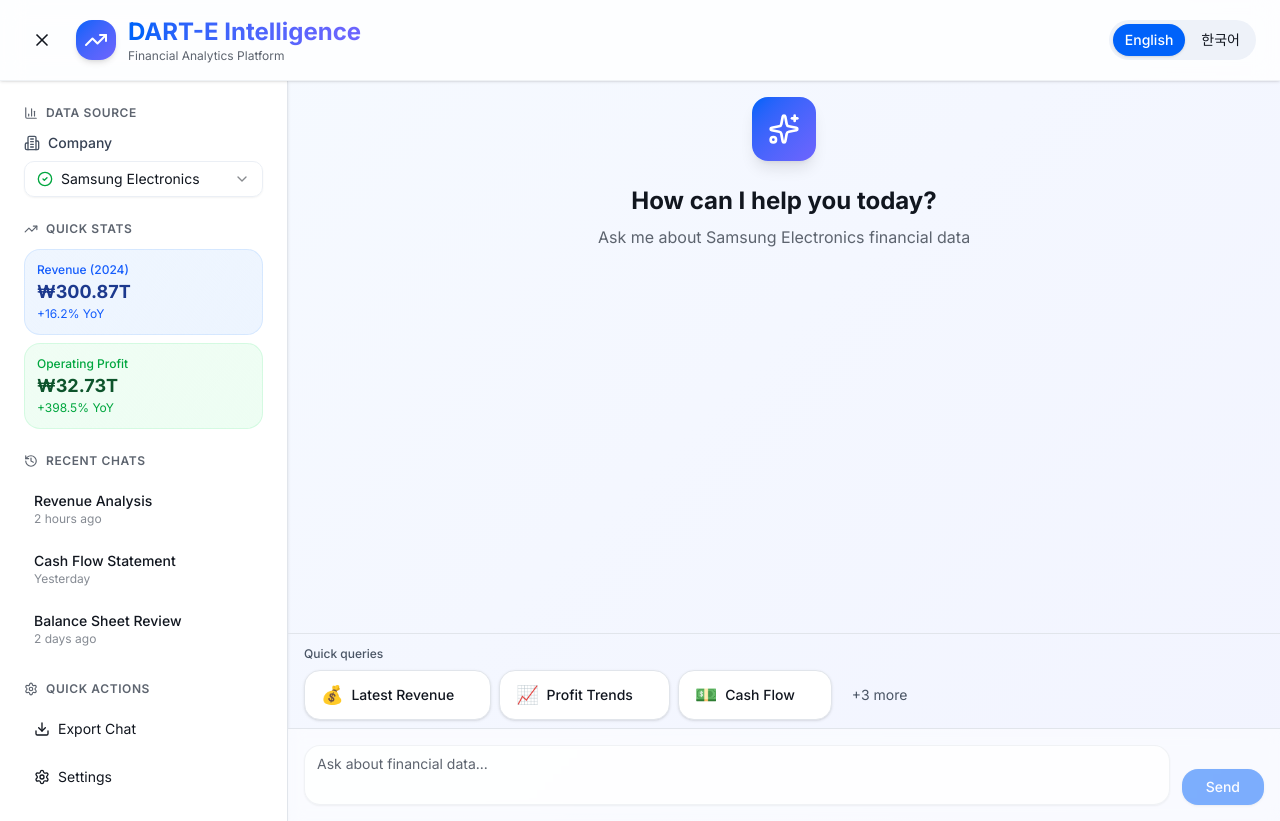
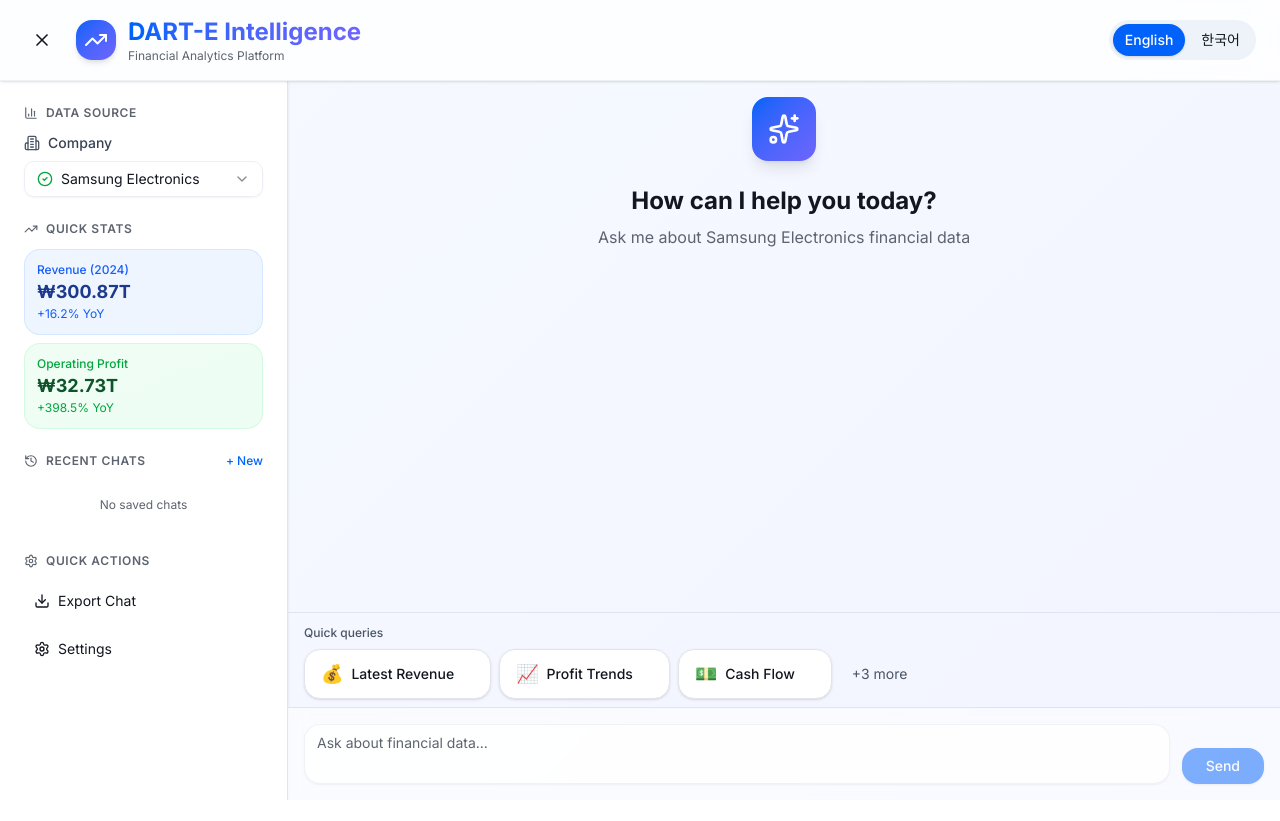
Before and after one commit to younggon0/dart-a, a Next.js app: page / in a window 1280 px wide. After the commit the page ends 800 px from the top, so only its background shows below. Built offline with nearby package versions, Linux system fonts and the light colour scheme.

Commit message:
UI improvement phase 5

```diff
--- a/app/page.tsx
+++ b/app/page.tsx
@@ -5,7 +5,8 @@ import ChatInterface from '@/components/chat/ChatInterface';
 import CompanySelector from '@/components/company/CompanySelector';
 import { SettingsModal } from '@/components/settings/SettingsModal';
 import { Button } from '@/components/ui/button';
-import { TrendingUp, Menu, X, History, BarChart3, FileText, Settings, Download } from 'lucide-react';
+import { TrendingUp, Menu, X, History, BarChart3, FileText, Settings, Download, Trash2 } from 'lucide-react';
+import { getChatHistory, deleteChatSession, formatRelativeTime, ChatSession } from '@/lib/chatHistory';
 
 export default function Home() {
   const [selectedCompany, setSelectedCompany] = useState<{ name: string; code: string } | null>(null);
@@ -13,8 +14,10 @@ export default function Home() {
   const [sidebarOpen, setSidebarOpen] = useState(true);
   const [messages, setMessages] = useState<any[]>([]);
   const [settingsOpen, setSettingsOpen] = useState(false);
+  const [chatHistory, setChatHistory] = useState<ChatSession[]>([]);
+  const [selectedSessionId, setSelectedSessionId] = useState<string | null>(null);
 
-  // Load messages from localStorage on mount
+  // Load messages and chat history on mount
   useEffect(() => {
     const storedMessages = localStorage.getItem('chatMessages');
     if (storedMessages) {
@@ -25,7 +28,56 @@ export default function Home() {
         console.error('Failed to load messages:', e);
       }
     }
+
+    // Load chat history
+    loadChatHistory();
+
+    // Refresh chat history periodically
+    const interval = setInterval(loadChatHistory, 5000); // Every 5 seconds
+
+    return () => clearInterval(interval);
   }, []);
+
+  const loadChatHistory = () => {
+    const history = getChatHistory();
+    setChatHistory(history);
+  };
+
+  const handleLoadSession = (sessionId: string) => {
+    console.log('Loading session:', sessionId);
+
+    // Toggle the selectedSessionId to force re-trigger the effect
+    setSelectedSessionId(null);
+    setTimeout(() => {
+      setSelectedSessionId(sessionId);
+    }, 10);
+  };
+
+  const handleDeleteSession = (sessionId: string, e: React.MouseEvent) => {
+    e.stopPropagation(); // Prevent triggering the load action
+    if (confirm(language === 'ko' ? '이 대화를 삭제하시겠습니까?' : 'Delete this chat?')) {
+      deleteChatSession(sessionId);
+      loadChatHistory();
+    }
+  };
+
+  const handleNewChat = () => {
+    // Clear messages
+    setMessages([]);
+    localStorage.removeItem('chatMessages');
+
+    // Generate new session ID
+    const newSessionId = crypto.randomUUID ? crypto.randomUUID() :
+      'xxxxxxxx-xxxx-4xxx-yxxx-xxxxxxxxxxxx'.replace(/[xy]/g, function(c) {
+        const r = Math.random() * 16 | 0;
+        const v = c === 'x' ? r : (r & 0x3 | 0x8);
+        return v.toString(16);
+      });
+    localStorage.setItem('chatSessionId', newSessionId);
+
+    // Clear selected session
+    setSelectedSessionId(null);
+  };
 
   // Export chat functionality
   const handleExportChat = () => {
@@ -151,23 +203,50 @@ export default function Home() {
 
               {/* Chat History Section */}
               <div>
-                <h3 className="text-xs font-semibold text-muted-foreground uppercase tracking-wider mb-3 flex items-center gap-2">
-                  <History className="h-3.5 w-3.5" />
-                  Recent Chats
-                </h3>
-                <div className="space-y-1">
-                  <button className="chat-history-item w-full text-left p-2.5 hover:bg-muted rounded-lg transition-colors text-sm text-muted-foreground">
-                    <div className="font-medium text-foreground truncate">Revenue Analysis</div>
-                    <div className="text-xs opacity-75">2 hours ago</div>
+                <div className="flex items-center justify-between mb-3">
+                  <h3 className="text-xs font-semibold text-muted-foreground uppercase tracking-wider flex items-center gap-2">
+                    <History className="h-3.5 w-3.5" />
+                    Recent Chats
+                  </h3>
+                  <button
+                    onClick={handleNewChat}
+                    className="text-xs text-primary hover:text-primary/80 font-medium"
+                  >
+                    + New
                   </button>
-                  <button className="chat-history-item w-full text-left p-2.5 hover:bg-muted rounded-lg transition-colors text-sm text-muted-foreground">
-                    <div className="font-medium text-foreground truncate">Cash Flow Statement</div>
-                    <div className="text-xs opacity-75">Yesterday</div>
-                  </button>
-                  <button className="chat-history-item w-full text-left p-2.5 hover:bg-muted rounded-lg transition-colors text-sm text-muted-foreground">
-                    <div className="font-medium text-foreground truncate">Balance Sheet Review</div>
-                    <div className="text-xs opacity-75">2 days ago</div>
-                  </button>
+                </div>
+                <div className="space-y-1 max-h-64 overflow-y-auto">
+                  {chatHistory.length === 0 ? (
+                    <div className="text-xs text-muted-foreground text-center py-4">
+                      {language === 'ko' ? '저장된 대화가 없습니다' : 'No saved chats'}
+                    </div>
+                  ) : (
+                    chatHistory.slice(0, 10).map((session) => (
+                      <div
+                        key={session.id}
+                        className="chat-history-item group relative"
+                      >
+                        <button
+                          onClick={() => handleLoadSession(session.id)}
+                          className="w-full text-left p-2.5 pr-8 hover:bg-muted rounded-lg transition-colors text-sm text-muted-foreground"
+                        >
+                          <div className="font-medium text-foreground truncate pr-2">
+                            {session.title}
+                          </div>
+                          <div className="text-xs opacity-75">
+                            {formatRelativeTime(session.timestamp, language)}
+                          </div>
+                        </button>
+                        <button
+                          onClick={(e) => handleDeleteSession(session.id, e)}
+                          className="absolute right-2 top-1/2 -translate-y-1/2 opacity-0 group-hover:opacity-100 transition-opacity p-1 hover:bg-destructive/10 rounded"
+                          title={language === 'ko' ? '삭제' : 'Delete'}
+                        >
+                          <Trash2 className="h-3 w-3 text-destructive" />
+                        </button>
+                      </div>
+                    ))
+                  )}
                 </div>
               </div>
 
@@ -203,6 +282,7 @@ export default function Home() {
           <ChatInterface
             language={language}
             onMessagesChange={setMessages}
+            loadSessionId={selectedSessionId}
           />
         </div>
       </div>
--- a/components/chat/ChatInterface.tsx
+++ b/components/chat/ChatInterface.tsx
@@ -9,6 +9,7 @@ import { Badge } from '@/components/ui/badge';
 import { ChevronRight, Sparkles, RefreshCw, User, Bot } from 'lucide-react';
 import { SourcePanel } from '@/components/sources/SourcePanel';
 import { SourceReference } from '@/types/source';
+import { saveChatSession, generateChatTitle, ChatSession } from '@/lib/chatHistory';
 
 interface Message {
   id: string;
@@ -28,6 +29,7 @@ interface QuickQuery {
 interface ChatInterfaceProps {
   language?: 'en' | 'ko';
   onMessagesChange?: (messages: Message[]) => void;
+  loadSessionId?: string | null;
 }
 
 const ENGLISH_QUERIES: QuickQuery[] = [
@@ -48,7 +50,11 @@ const KOREAN_QUERIES: QuickQuery[] = [
   { label: '연구개발비', query: '최근 연구개발비 투자 규모와 매출 대비 비율을 보여주세요', icon: '🔬' },
 ];
 
-export default function ChatInterface({ language = 'en', onMessagesChange }: ChatInterfaceProps) {
+export default function ChatInterface({
+  language = 'en',
+  onMessagesChange,
+  loadSessionId
+}: ChatInterfaceProps) {
   const [messages, setMessages] = useState<Message[]>([]);
   const [input, setInput] = useState('');
   const [isLoading, setIsLoading] = useState(false);
@@ -93,16 +99,60 @@ export default function ChatInterface({ language = 'en', onMessagesChange }: Cha
     }
   }, []);
 
-  // Save messages to localStorage whenever they change
+  // Handle loading a specific session
+  useEffect(() => {
+    if (loadSessionId) {
+      console.log('ChatInterface loading session:', loadSessionId);
+      const history = localStorage.getItem('chatHistory');
+      if (history) {
+        try {
+          const sessions = JSON.parse(history);
+          const session = sessions.find((s: ChatSession) => s.id === loadSessionId);
+          if (session) {
+            console.log('Found session, loading messages:', session.messages.length);
+            // Parse timestamps when loading from history
+            const messagesWithDates = session.messages.map((msg: any) => ({
+              ...msg,
+              timestamp: new Date(msg.timestamp)
+            }));
+            setMessages(messagesWithDates);
+            setSessionId(session.id);
+            localStorage.setItem('chatSessionId', session.id);
+            localStorage.setItem('chatMessages', JSON.stringify(session.messages));
+
+            // Clear input and reset UI
+            setInput('');
+            setShowAllQueries(false);
+          } else {
+            console.log('Session not found in history');
+          }
+        } catch (e) {
+          console.error('Failed to load session:', e);
+        }
+      }
+    }
+  }, [loadSessionId]);
+
+  // Save messages to localStorage and history whenever they change
   useEffect(() => {
     if (messages.length > 0) {
       localStorage.setItem('chatMessages', JSON.stringify(messages));
+
+      // Save to chat history
+      const session: ChatSession = {
+        id: sessionId,
+        title: generateChatTitle(messages, language),
+        timestamp: Date.now(),
+        messages: messages,
+        language: language
+      };
+      saveChatSession(session);
     }
     // Notify parent component of message changes
     if (onMessagesChange) {
       onMessagesChange(messages);
     }
-  }, [messages, onMessagesChange]);
+  }, [messages, onMessagesChange, sessionId, language]);
 
   useEffect(() => {
     // Scroll to bottom when messages change
@@ -253,7 +303,9 @@ export default function ChatInterface({ language = 'en', onMessagesChange }: Cha
                       />
                     )}
                     <div className={`text-xs mt-2 ${message.role === 'user' ? 'text-white/70' : 'text-muted-foreground'}`}>
-                      {message.timestamp.toLocaleTimeString()}
+                      {message.timestamp instanceof Date
+                        ? message.timestamp.toLocaleTimeString()
+                        : new Date(message.timestamp).toLocaleTimeString()}
                     </div>
                   </div>
                 </div>
--- /dev/null
+++ b/lib/chatHistory.ts
@@ -0,0 +1,121 @@
+export interface ChatSession {
+  id: string;
+  title: string;
+  timestamp: number;
+  messages: any[];
+  language: 'en' | 'ko';
+}
+
+const MAX_HISTORY_ITEMS = 20;
+const HISTORY_KEY = 'chatHistory';
+
+export function getChatHistory(): ChatSession[] {
+  if (typeof window === 'undefined') return [];
+
+  try {
+    const stored = localStorage.getItem(HISTORY_KEY);
+    if (!stored) return [];
+
+    const history = JSON.parse(stored);
+    // Sort by timestamp, most recent first
+    return history.sort((a: ChatSession, b: ChatSession) => b.timestamp - a.timestamp);
+  } catch (e) {
+    console.error('Failed to load chat history:', e);
+    return [];
+  }
+}
+
+export function saveChatSession(session: ChatSession): void {
+  if (typeof window === 'undefined') return;
+
+  try {
+    const history = getChatHistory();
+
+    // Check if this session already exists (update) or is new (add)
+    const existingIndex = history.findIndex(s => s.id === session.id);
+
+    if (existingIndex >= 0) {
+      // Update existing session
+      history[existingIndex] = session;
+    } else {
+      // Add new session to the beginning
+      history.unshift(session);
+    }
+
+    // Keep only the most recent sessions
+    const trimmedHistory = history.slice(0, MAX_HISTORY_ITEMS);
+
+    localStorage.setItem(HISTORY_KEY, JSON.stringify(trimmedHistory));
+  } catch (e) {
+    console.error('Failed to save chat session:', e);
+  }
+}
+
+export function deleteChatSession(sessionId: string): void {
+  if (typeof window === 'undefined') return;
+
+  try {
+    const history = getChatHistory();
+    const filtered = history.filter(s => s.id !== sessionId);
+    localStorage.setItem(HISTORY_KEY, JSON.stringify(filtered));
+  } catch (e) {
+    console.error('Failed to delete chat session:', e);
+  }
+}
+
+export function generateChatTitle(messages: any[], language: 'en' | 'ko'): string {
+  if (messages.length === 0) {
+    return language === 'ko' ? '새 대화' : 'New Chat';
+  }
+
+  // Get the first user message
+  const firstUserMessage = messages.find(m => m.role === 'user');
+  if (!firstUserMessage) {
+    return language === 'ko' ? '새 대화' : 'New Chat';
+  }
+
+  // Truncate to first 50 characters or first sentence
+  let title = firstUserMessage.content;
+  const maxLength = 50;
+
+  if (title.length > maxLength) {
+    title = title.substring(0, maxLength) + '...';
+  } else {
+    // Try to cut at sentence end if shorter than max
+    const sentenceEnd = title.search(/[.!?]/);
+    if (sentenceEnd > 0 && sentenceEnd < maxLength) {
+      title = title.substring(0, sentenceEnd + 1);
+    }
+  }
+
+  return title;
+}
+
+export function formatRelativeTime(timestamp: number, language: 'en' | 'ko'): string {
+  const now = Date.now();
+  const diff = now - timestamp;
+
+  const minutes = Math.floor(diff / 60000);
+  const hours = Math.floor(diff / 3600000);
+  const days = Math.floor(diff / 86400000);
+
+  if (language === 'ko') {
+    if (minutes < 1) return '방금';
+    if (minutes < 60) return `${minutes}분 전`;
+    if (hours < 24) return `${hours}시간 전`;
+    if (days === 1) return '어제';
+    if (days < 7) return `${days}일 전`;
+    if (days < 30) return `${Math.floor(days / 7)}주 전`;
+    return `${Math.floor(days / 30)}달 전`;
+  } else {
+    if (minutes < 1) return 'Just now';
+    if (minutes === 1) return '1 minute ago';
+    if (minutes < 60) return `${minutes} minutes ago`;
+    if (hours === 1) return '1 hour ago';
+    if (hours < 24) return `${hours} hours ago`;
+    if (days === 1) return 'Yesterday';
+    if (days < 7) return `${days} days ago`;
+    if (days < 30) return `${Math.floor(days / 7)} weeks ago`;
+    return `${Math.floor(days / 30)} months ago`;
+  }
+}
```
